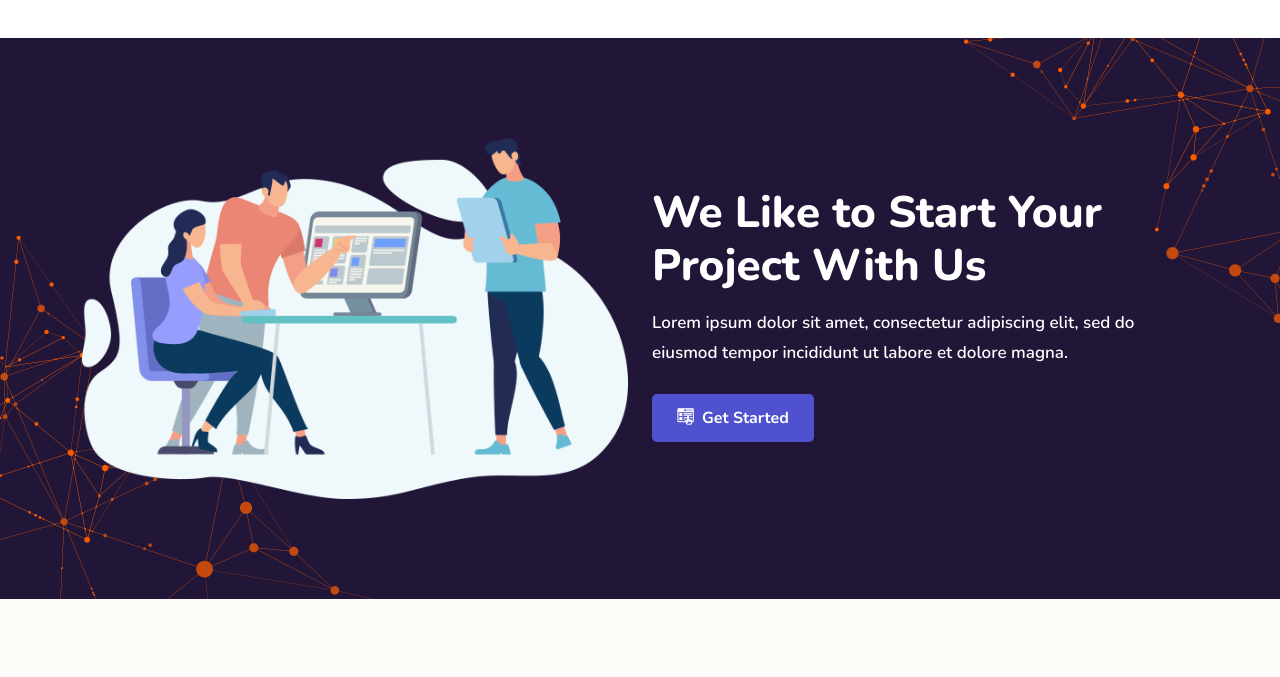
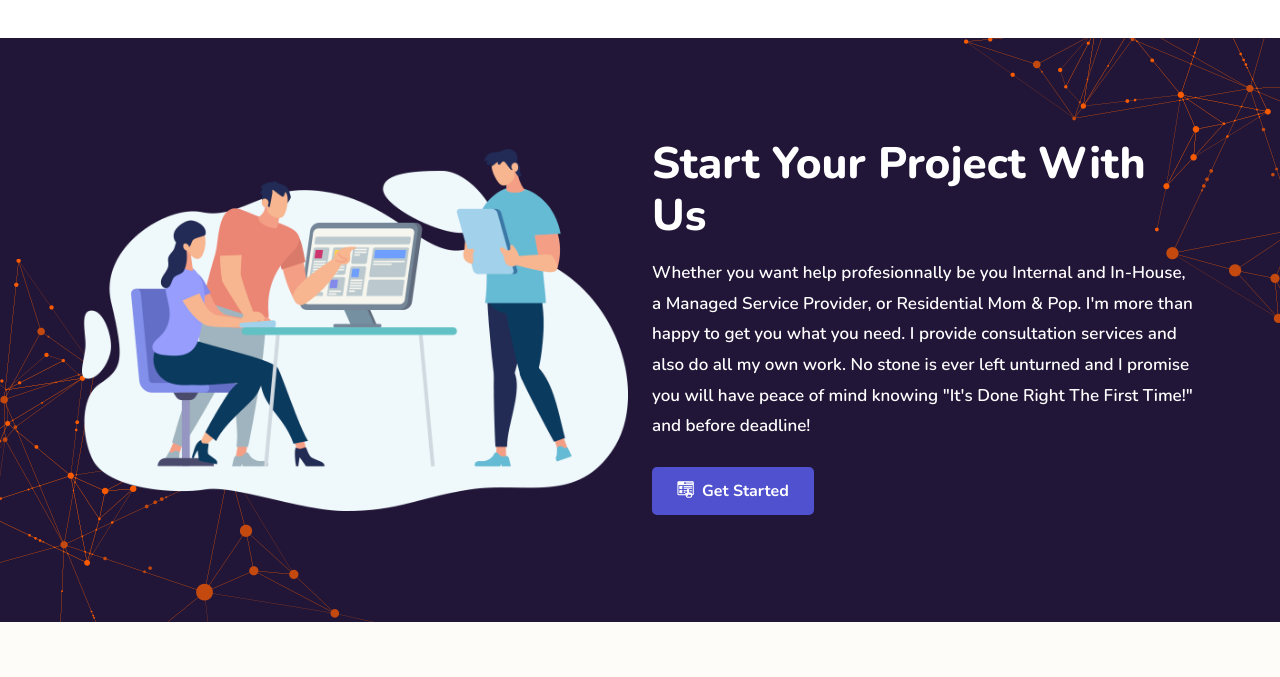
Before and after one commit to Mftech-Git/MFTECH, a Gatsby site: page /faq in a window 1280 px wide. Shown: the part 940-1617 px from the top of the page. Built offline with nearby package versions, Linux system fonts and the light colour scheme; Gatsby itself is replaced by a stand-in of ours.

Commit message:
Update StartProject.js

```diff
--- a/src/components/Common/StartProject.js
+++ b/src/components/Common/StartProject.js
@@ -18,10 +18,11 @@ const StartProject = () => {
 
             <div className="col-lg-6 col-md-12">
               <div className="project-start-content">
-                <h2>We Like to Start Your Project With Us</h2>
+                <h2>Start Your Project With Us</h2>
                 <p>
-                  Lorem ipsum dolor sit amet, consectetur adipiscing elit, sed
-                  do eiusmod tempor incididunt ut labore et dolore magna.
+                  Whether you want help profesionnally be you Internal and In-House, a Managed Service Provider, or Residential Mom & Pop. I'm more than happy
+                  to get you what you need. I provide consultation services and also do all my own work. No stone is ever left unturned and I promise you will
+                  have peace of mind knowing "It's Done Right The First Time!" and before deadline!
                 </p>
 
                 <Link to="/contact" className="default-btn">
```
